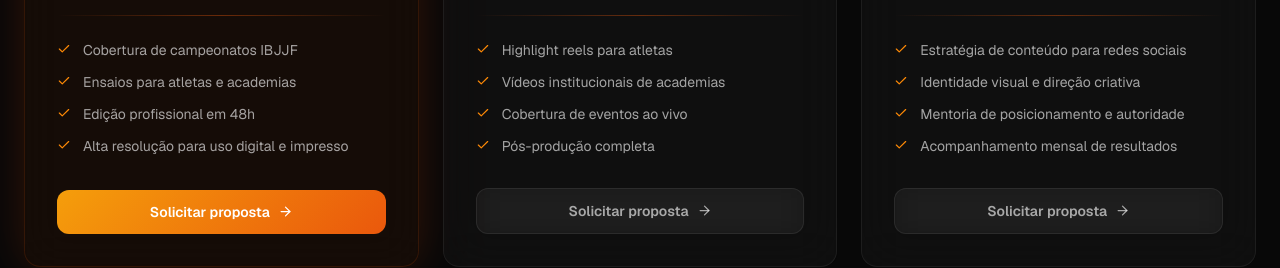
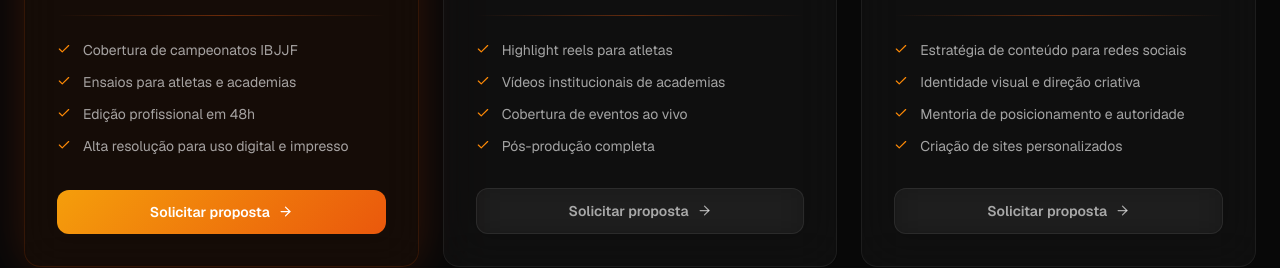
Before and after one commit to caiofvalle/site-caiovalle, a Next.js app: page / in a window 1280 px wide. Shown: the part 1420-1688 px from the top of the page. Built offline with nearby package versions, Linux system fonts and the light colour scheme.

Commit message:
update services

```diff
--- a/src/components/Services.tsx
+++ b/src/components/Services.tsx
@@ -45,7 +45,7 @@ const services = [
       "Estratégia de conteúdo para redes sociais",
       "Identidade visual e direção criativa",
       "Mentoria de posicionamento e autoridade",
-      "Acompanhamento mensal de resultados",
+      "Criação de sites personalizados",
     ],
     accent: "from-amber-400 via-orange-500 to-red-500",
     highlight: false,
```
